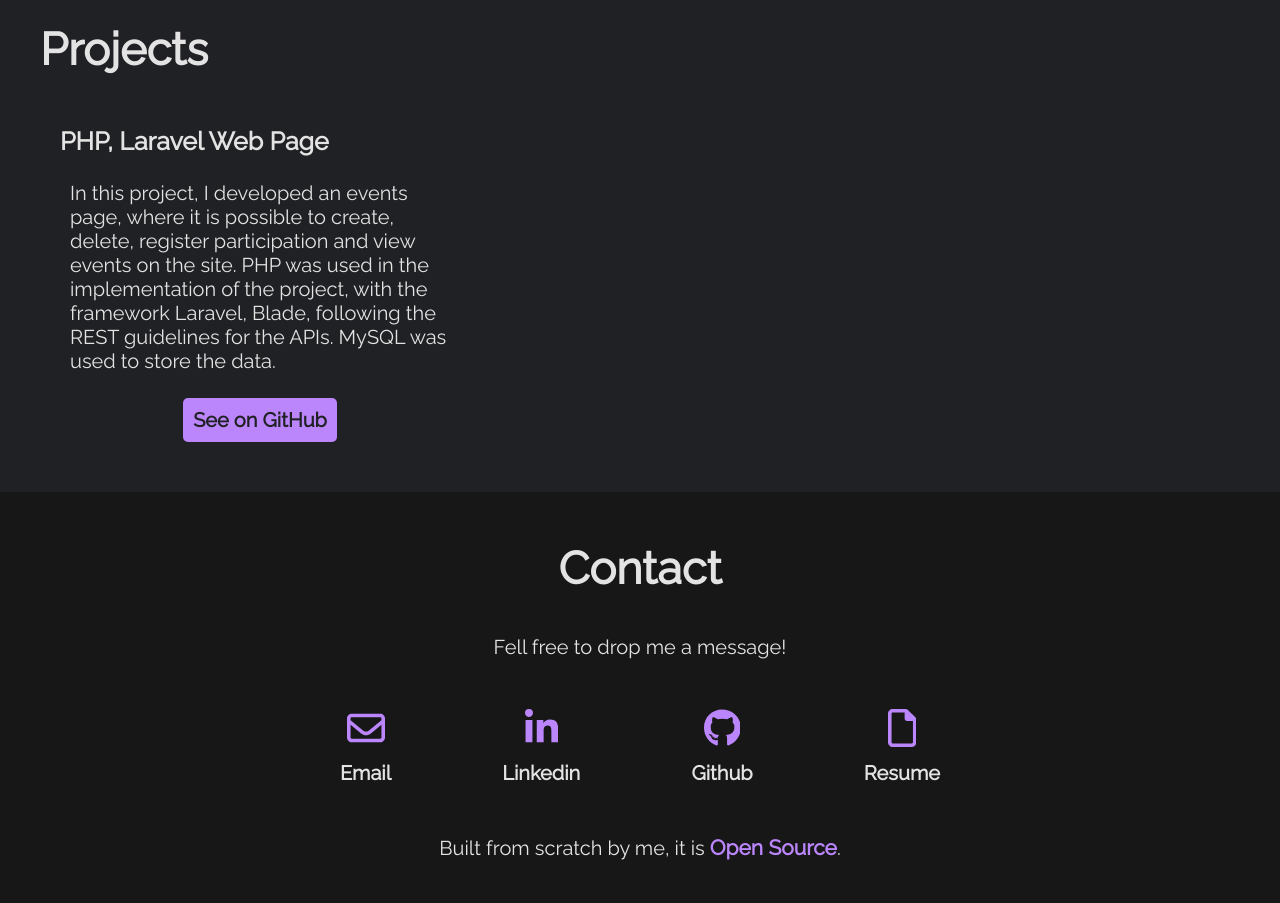
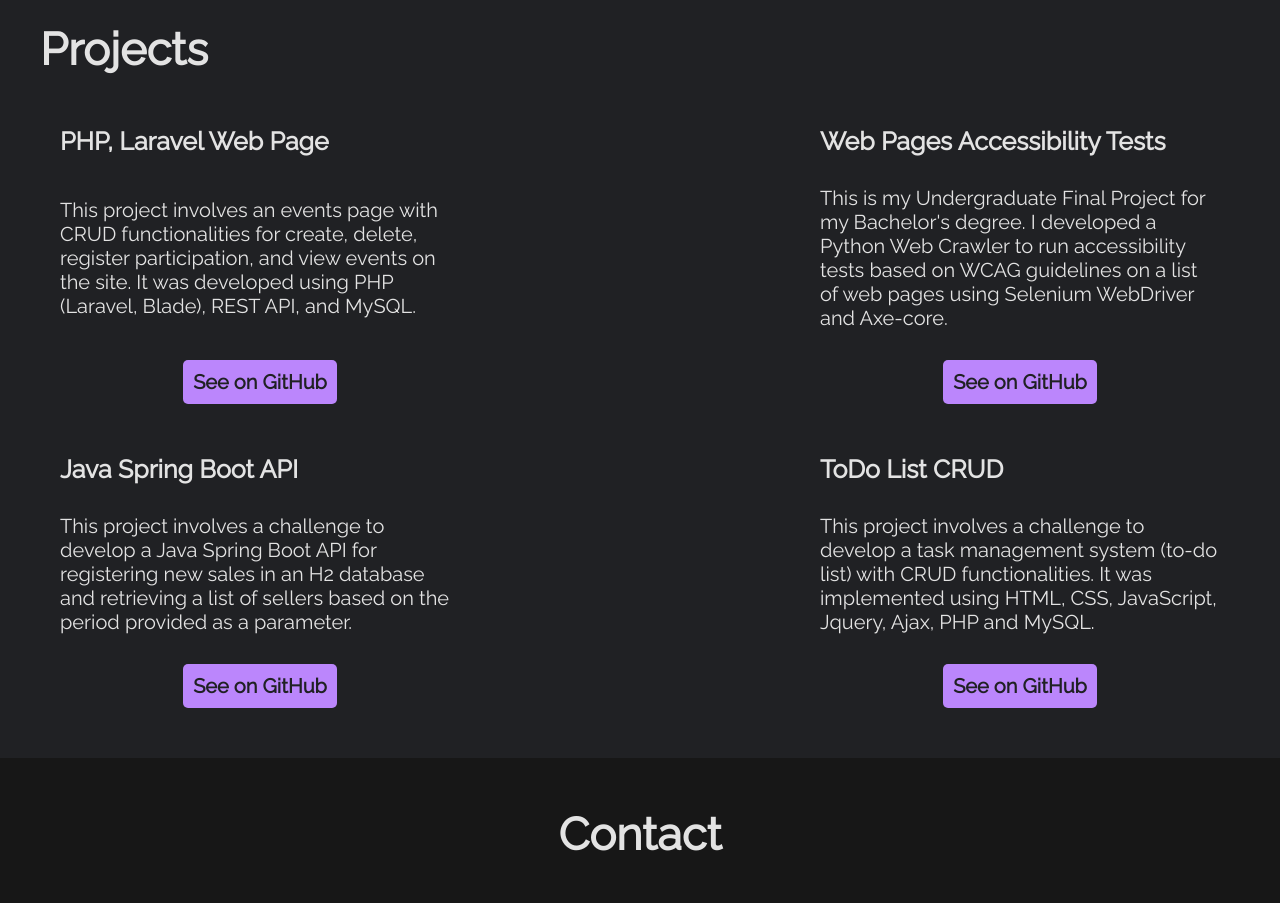
Before and after one commit to lucasPaschoalick/-lucaspaschoalick.github.io, a Next.js app: page / in a window 1280 px wide. Shown: the part 1400-2303 px from the top of the page. Built offline with nearby package versions, Linux system fonts and the light colour scheme.

Commit message:
Updates on Home and Projects

```diff
--- a/src/pages/Home/index.tsx
+++ b/src/pages/Home/index.tsx
@@ -98,7 +98,7 @@ const Home = () => {
                         <SpanTitle>Hi, I am</SpanTitle>
                         <HomeTitle>Lucas Paschoalick.</HomeTitle>
                         <ParStyle>
-                            I`m a Computer Engeneering student at Universidade Tecnológica Federal do Paraná - Cornélio Procópio.
+                            I`m a Computer Engeneering student at Universidade Tecnológica Federal do Paraná - Cornélio Procópio, and I'm currently providing services as a WebScraping Specialist.
                         </ParStyle>
                     </Column>
                 </Row>
--- a/src/pages/Projects/index.tsx
+++ b/src/pages/Projects/index.tsx
@@ -4,7 +4,7 @@ import Fade from 'react-reveal/Fade';
 
 const Container = styled.div`
     max-width: 1200px;
-    margin: auto;
+    margin: 0 auto;
 
     @media screen and (max-width: 800px) {
         max-width: 80%;
@@ -45,7 +45,6 @@ const Par2Style = styled.p`
     font-family: Raleway;
     font-size: 20px;
     color: #e3e3e3;
-    padding-left: 10px;
 
     @media screen and (max-width: 800px) {
         font-size: 1em;
@@ -59,9 +58,11 @@ const ProjectsContainer = styled.div`
 
 const AllProjects = styled.div`
     display: flex;
-    flex-direction: row;
+    flex-wrap: wrap;
     justify-content: space-between;
     padding: 0 20px;
+    gap: 50px;
+
 
     @media screen and (max-width: 800px) {
         max-width: 100%;
@@ -72,21 +73,23 @@ const AllProjects = styled.div`
 const ProjectsContent = styled.div`
     display: flex;
     flex-direction: column;
-    gap: 5px;
+    justify-content: space-between;
+    gap: 10px;
     max-width: 400px;
 
     .projects-button {
         display: flex;
         justify-content: center;
+        align-items: flex-end;
     }
 
     .projects-href {
-        display: flex;
-        justify-content: center;
-        align-items: center;
+        display: inline-block;
         padding: 10px;
         background: #bb86fc;
         border-radius: 5px;
+        text-align: center;
+        white-space: nowrap;
 
         &:hover{
             background: #dcb2ff;
@@ -122,13 +125,56 @@ const Projects = () => {
                                     </div>
                                     <div>
                                         <Par2Style>
-                                            In this project, I developed an events page, where it is possible to create, delete, register participation and view events on the site.
-                                            PHP was used in the implementation of the project, with the framework Laravel, Blade, following the REST guidelines for the APIs.
-                                            MySQL was used to store the data.
+                                        This project involves an events page with CRUD functionalities for create, delete, register participation, and view events on the site. It was developed using PHP (Laravel, Blade), REST API, and MySQL.
                                         </Par2Style>
                                     </div>
                                     <div className="projects-button">
                                         <ProjectsAnchor href="https://github.com/lucasPaschoalick/curso-laravel" target="_blank">
+                                            <div className="projects-href">See on GitHub</div>
+                                        </ProjectsAnchor>
+                                    </div>
+                                </ProjectsContent>
+                                <ProjectsContent>
+                                    <div>
+                                        <AnchorStyle href="https://github.com/lucasPaschoalick/tcc-utfpr-avaliacao-de-acessibilidade" target="_blank">Web Pages Accessibility Tests</AnchorStyle>
+                                    </div>
+                                    <div>
+                                        <Par2Style>
+                                        This is my Undergraduate Final Project for my Bachelor's degree. I developed a Python Web Crawler to run accessibility tests based on WCAG guidelines on a list of web pages using Selenium WebDriver and Axe-core.
+                                        </Par2Style>
+                                    </div>
+                                    <div className="projects-button">
+                                        <ProjectsAnchor href="https://github.com/lucasPaschoalick/tcc-utfpr-avaliacao-de-acessibilidade" target="_blank">
+                                            <div className="projects-href">See on GitHub</div>
+                                        </ProjectsAnchor>
+                                    </div>
+                                </ProjectsContent>
+                                <ProjectsContent>
+                                    <div>
+                                        <AnchorStyle href="https://github.com/lucasPaschoalick/desafio-xbrain" target="_blank">Java Spring Boot API</AnchorStyle>
+                                    </div>
+                                    <div>
+                                        <Par2Style>
+                                        This project involves a challenge to develop a Java Spring Boot API for registering new sales in an H2 database and retrieving a list of sellers based on the period provided as a parameter.
+                                        </Par2Style>
+                                    </div>
+                                    <div className="projects-button">
+                                        <ProjectsAnchor href="https://github.com/lucasPaschoalick/desafio-xbrain" target="_blank">
+                                            <div className="projects-href">See on GitHub</div>
+                                        </ProjectsAnchor>
+                                    </div>
+                                </ProjectsContent>
+                                <ProjectsContent>
+                                    <div>
+                                        <AnchorStyle href="https://github.com/lucasPaschoalick/todo-list-crud" target="_blank">ToDo List CRUD</AnchorStyle>
+                                    </div>
+                                    <div>
+                                        <Par2Style>
+                                        This project involves a challenge to develop a task management system (to-do list) with CRUD functionalities. It was implemented using HTML, CSS, JavaScript, Jquery, Ajax, PHP and MySQL.
+                                        </Par2Style>
+                                    </div>
+                                    <div className="projects-button">
+                                        <ProjectsAnchor href="https://github.com/lucasPaschoalick/todo-list-crud" target="_blank">
                                             <div className="projects-href">See on GitHub</div>
                                         </ProjectsAnchor>
                                     </div>
```
